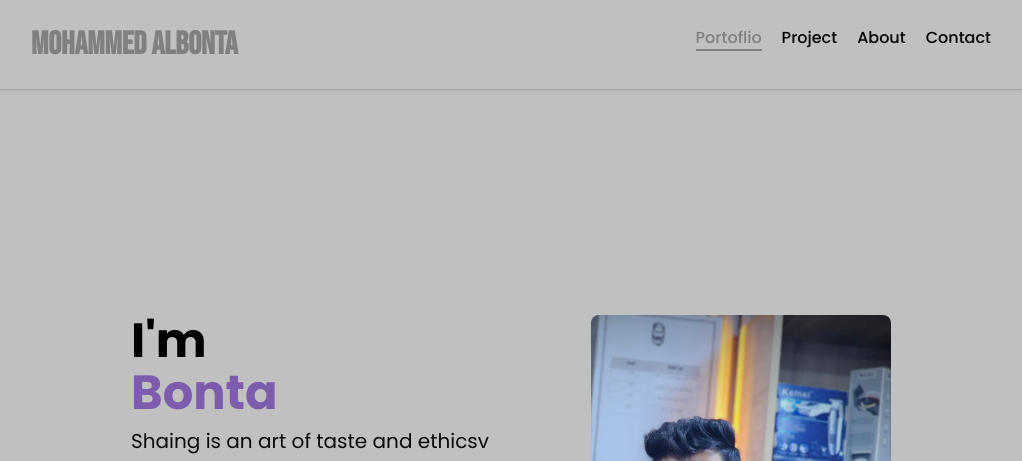
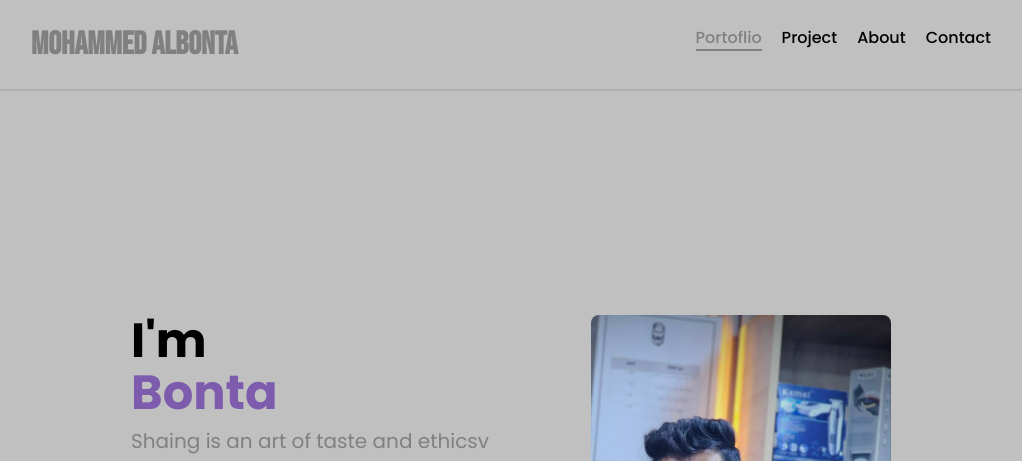
Before and after one commit to mohammedAbonta/protofolio, a website: page index.html in a window 1280 px wide. Shown: the top 461 px of the page, without its empty margins (129-1151 px from the left). Drawn offline with Linux system fonts and the light colour scheme.

Commit message:
Update style.css

```diff
--- a/style.css
+++ b/style.css
@@ -3,7 +3,7 @@
 @import url('https://fonts.googleapis.com/css2?family=Bebas+Neue&display=swap');
 :root {
   --mainC: #808080;
-  --secC: #080808;
+  --secC: #808080;
   --sec2C: #7E5CAD;
   --mainF: 'Poppins';
   --logo-font: "Bebas Neue";
```
